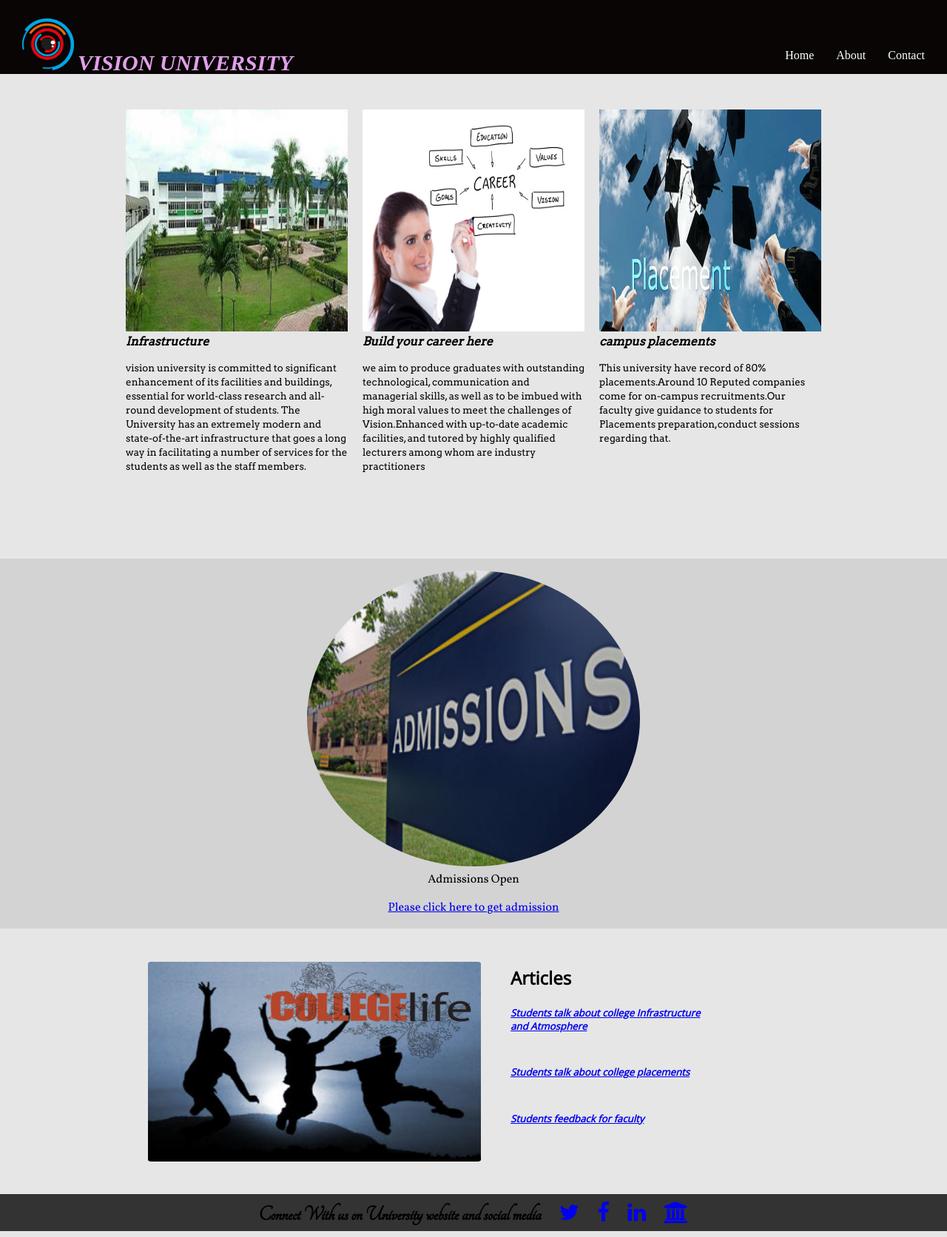
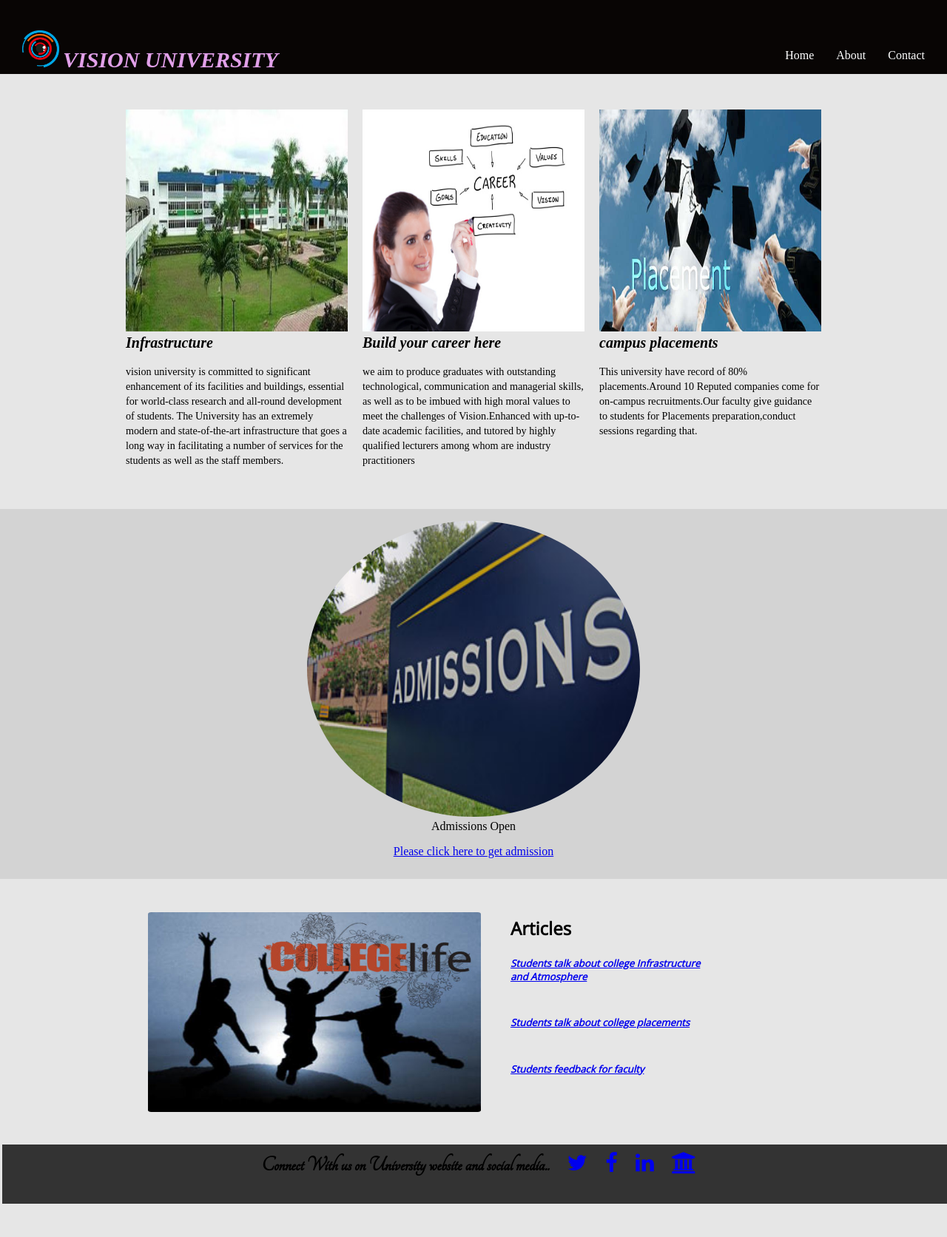
Before and after one commit to pravallika18/htmlcss, a plain HTML site: page index.html in a window 1280 px wide. Shown: the whole page at 74% size. After the commit the page ends 1635 px from the top, so only its background shows below. Drawn offline with nearby package versions, Linux system fonts and the light colour scheme; a web font is replaced by a local one.

Commit message:
initialcommit

```diff
--- a/css/style.css
+++ b/css/style.css
@@ -20,23 +20,26 @@ li a:hover{
 	margin-top: 50px;
 }
 .navbar img{
-	height: 70px;
-	width: 70px;
+	margin-top: 0px;
+	height: 50px;
+	width: 50px;
 }
 
 body{
 	background-color:#e6e6e6;
+
 }
+/*Three column grid,first division*/
+#container{
+	height:580px;
 
+}
 .navbar{
 	margin-top: -8px;
 	background-color: #080504;
 	height:100px;
 	width: 100%;
 	position: fixed;
-}
-div{
-	margin: auto;
 }
 
 h1{
@@ -52,7 +55,7 @@ h1 i{
 }
 .herounit{
 	background: #D3D3D3;
-	font-family: 'Vollkorn';
+	font-family: 'Andada';
 	width: 100%;
 	height:500px;
 	float: right;
@@ -76,13 +79,21 @@ img{
 
 
 }
+/*first division sections*/
 section{
-	font-family:'arvo' ;
+	font-family:'Andada';
 
+
+}
+section p{
+	font-size: 17px;
 }
 
 h4 a:hover{
 	color:#99004d;
+}
+span{
+	font-size: 20px;
 }
 
 
@@ -98,27 +109,29 @@ h4 a:hover{
 
 }
 .grid_6 {
-	height:300px;
+	height:250px;
 	padding-top: 30px;
 	margin-left: 20px;
+	margin-bottom: 50px;
 
 }
 .footer{
-	height: 50px;
-	width:100%;
+	margin-left: -5px;
+	height: 80px;
+	width:102%;
 	background:#333;
+	bottom: 0px;
+	}
+.footer h3{
+	padding-top: 10px;
 	text-align: center;
-}
-.footer h3{
-	padding-top:10px;
-	text-align: center;
-	font-family: 'Tangerine';
+	font-family: 'Tangerine',serif;
 	font-size: 29px;
 }
 .footer a{
 	padding-left: 20px;
-	margin-bottom: -12px;
 }
+/*third division*/
 article{
 	font-family: 'Open Sans',serif;
 }
--- a/index.html
+++ b/index.html
@@ -1,100 +1,101 @@
-<!doctype html>
+<!Doctype html>
 <html>
 	<head>
-		<title>first Web App</title>
+		<title>Vision University</title>
 		<meta charset="utf-8"/>
+		<meta name="keywords" content="HTML,CSS">
+		<meta name="description" content="vision Unversity website">
 		<link rel="stylesheet" href="css/style.css" ></link>
-		<link rel="stylesheet" href="css/960.css" ></link>
+		<link rel="stylesheet" href="960/960.css" ></link>
 		<link rel="stylesheet" href="https://cdnjs.cloudflare.com/ajax/libs/font-awesome/4.7.0/css/font-awesome.min.css">
-		<link rel="stylesheet"
-          href="https://fonts.googleapis.com/css?family=Tangerine">
-          <link rel="stylesheet"
-          href="https://fonts.googleapis.com/css?family=Open Sans">
-           <link rel="stylesheet"
-          href="https://fonts.googleapis.com/css?family=Vollkorn">
-          <link rel="stylesheet"
-          href="https://fonts.googleapis.com/css?family=arvo">
-          <link rel="stylesheet"
-          href="https://fonts.googleapis.com/css?family=lato">
-
-
+		<link rel="stylesheet" href="https://fonts.googleapis.com/css?family=Tangerine">
+        <link rel="stylesheet" href="https://fonts.googleapis.com/css?family=Open Sans">
+        <link rel="stylesheet" href="https://fonts.googleapis.com/css?family=Andada">
 	</head>
 	<body>
 	<div class="container">
 	<!--fixed navbar-->
-		<nav class="navbar">
-
+		<div class="navbar">
+		<nav>
 			<h1><img src="images/logo.png"><i>VISION UNIVERSITY</i></h1>
 			<ul>
 				 <li><a href="">Contact</a></li>
 				 <li><a href="">About</a></li>
 				 <li><a href="">Home</a></li>
 			 </ul>
-
 		 </nav>
-		 <div class="container_12 ">
-			 <section class="grid_4">
+		 </div>
+		 <div class="container_12 " >
+			 <div class="grid_4" id="container">
+				 <section>
 				 	<img src="images/image2.jpg" alt="infrastructure">
 				 	<span><b><i>Infrastructure</i></b></span>
 				 	<p><small>vision university is committed to significant enhancement of its facilities and buildings, essential for world-class research and all-round development of students. The University has an extremely modern and state-of-the-art infrastructure that goes a long way in facilitating a number of services for the students as well as the staff members.</small></p>
 				 </section>
-			 <section class="grid_4">
+			 </div>
+			 <div class="grid_4" id="container">
+				 <section>
 				 	<img src="images/image3.jpg" alt="Build your career here">
 				 	<span><b><i>Build your career here</i></b></span>
 				 	<p><small>we aim to produce graduates with outstanding technological, communication and managerial skills, as well as to be imbued with high moral values to meet the challenges of Vision.Enhanced with up-to-date academic facilities, and tutored by highly qualified lecturers among whom are industry practitioners</small></p>
 				 </section>
-			 <section class="grid_4">
+			 </div>
+			 <div class="grid_4" id="container">
+				 <section>
 				 	<img src="images/image4.jpg" alt="Campus Placements">
 				 	<span><b><i>campus placements</i></b></span>
 				 	<p><small>This university have record of 80% placements.Around 10 Reputed companies come for on-campus recruitments.Our faculty give guidance to students for Placements preparation,conduct sessions regarding that.</small></p>
 				 </section>
 			 </div>
-		 <!----herounit with full width-->
+		</div>
+	 <!--herounit with full width-->
 		<div class="herounit">
-			<FIGURE>
+			<figure>
 				<img src="images/image5.jpg">
 				<figcaption>Admissions Open</figcaption>
 				<p> <a href="#">Please click here to get admission</a></p>
-			</FIGURE>
-
+			</figure>
 	    </div>
 	<!--A section which contains 2 vertical columns. right column devided  into 3 rows-->
 	    <div class="container_12">
 
 			<div class="grid_6">
-				<img src="images/image6.jpg">
-
+				<img src="images/image6.jpg" alt="college life">
 			</div>
 
 			<div class="grid_6">
-				<article class="grid_4">
+				<div class="grid_4">
+					<article >
 						<h2>Articles</h2>
 							<h5><a href="#"><i>Students talk about college Infrastructure and Atmosphere</i></a></h5>
 					</article>
+				</div>
 
-				<article class="grid_4">
+				<div class="grid_4">
+					<article>
+							<h5><a href="#"><i>Students talk about college placements</i></a></h5>
+					</article>
+				</div>
 
-						<h5><a href="#"><i>Students talk about college placements</i></a></h5>
-
-				</article>
-
-				<article class="grid_4">
+				<div class="grid_4">
+					<article>
 							<h5><a href="#"><i>Students feedback for faculty</i></a></h5>
 					</article>
-
+				</div>
 			</div>
 
 	    </div>
+	</div>
 	 <!--footer with links-->
-	    <footer class="footer">
-			<h3>Connect With us on University website and social media
+	 <div class="footer">
+		 <footer>
+				<h3>Connect With us on University website and social media..
 					<a href="#twitter" ><i class="fa fa-twitter" aria-hidden="true"></i></a>
 					<a href="#facebook" ><i class="fa fa-facebook" aria-hidden="true"></i></a>
 					<a href="#linkedin" ><i class="fa fa-linkedin" aria-hidden="true"></i></a>
 					<a href="#university" ><i class="fa fa-university" aria-hidden="true"></i></a>
-			</h2>
+				</h3>
 		  </footer>
-
 	 </div>
 
 	</body>
```
Also changed, not shown: 960/960.css (renamed from css/960.css), images/image.jpg (deleted), 2 other files. Lines whose indentation alone changed are shown as unchanged.
